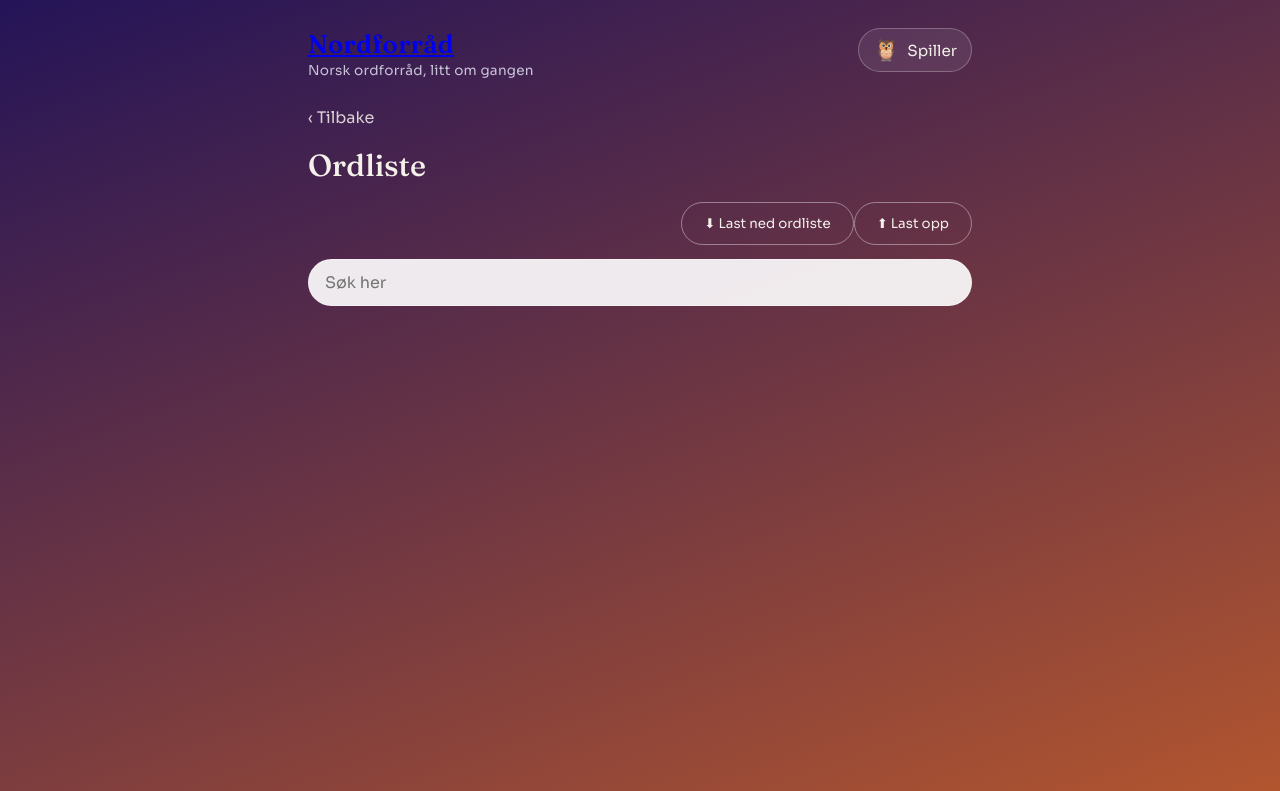
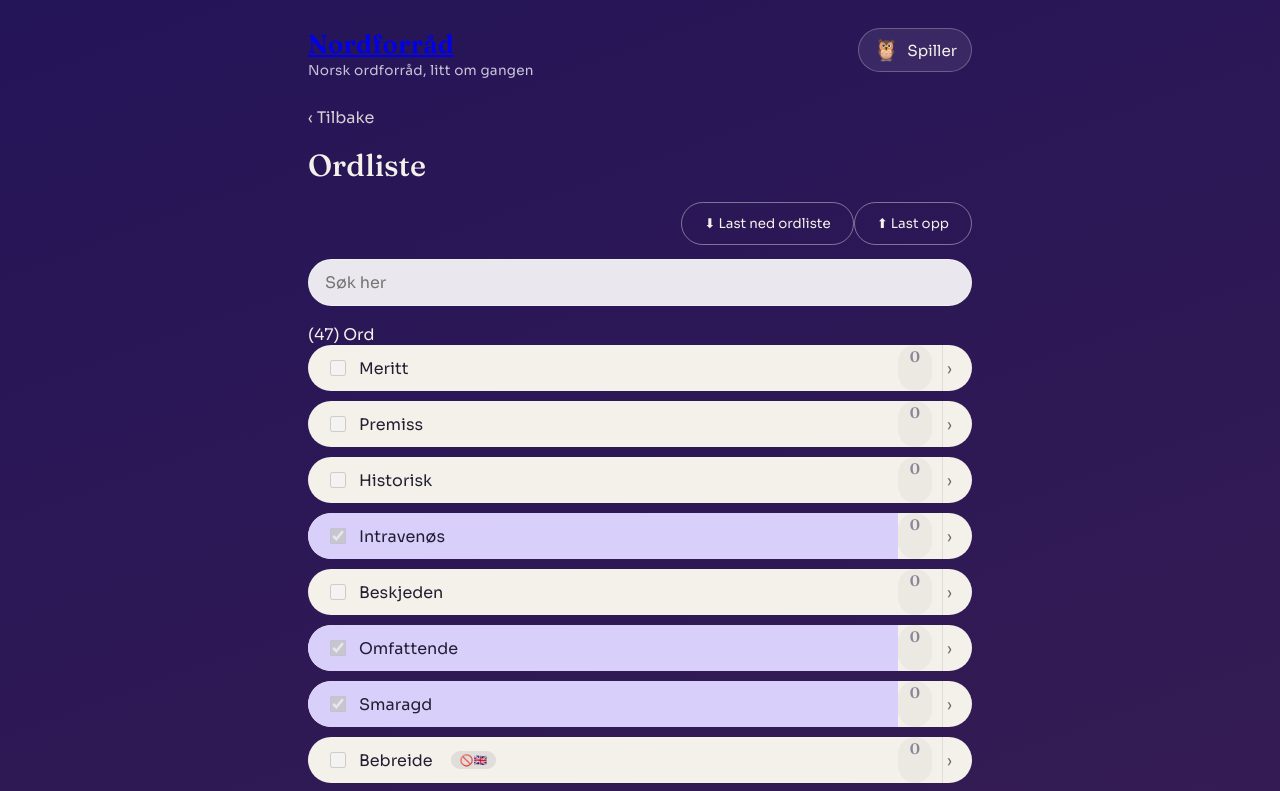
Before and after one commit to bobauser/nordforraad, a Next.js app: page /pages/word-list in a window 1280 px wide. Shown: the top 791 px of the page. Built offline with nearby package versions, Linux system fonts and the light colour scheme.

Commit message:
Wordlist is displayed
eligeable utils added

```diff
--- a/app/components/words/wordcomponents.tsx
+++ b/app/components/words/wordcomponents.tsx
@@ -1,23 +1,41 @@
 import { Word } from "@/app/types/word";
+import { scoreColorClass } from "@/app/utils/eligeable";
+import { WordAndExtraData } from "@/app/types/word";
 
-type WordAndExtraData {
-    worddata: Word;
-    eligeble
+type WordRowProps = {
+    data: WordAndExtraData;
 }
 
-export function WordRow() {
-    const missingEnglishTag = (eligible && !(w.engelsk && w.engelsk.trim())) ? `<span class="word-tag">🚫🇬🇧</span>` : '';
-    const clasnm = 'word-row' + (w.weekly && eligible ? ' selected' : '') + (eligible ? '' : ' ineligible');
+export function WordRow({data}: WordRowProps) {
+    let _word = data.worddata
+    const hasDefinition = _word.standard && _word.akademisk ? true : false //hvis ord har standard og akademisk beskrivelse, OK.
+    const missingEnglishTag =
+    (hasDefinition && !(_word.engelsk && _word.engelsk.trim())) ? (<span className="word-tag">🚫🇬🇧</span>) : null;
+
+    const className =
+    "word-row" +
+    (data.weekly && hasDefinition ? " selected" : "") +
+    (hasDefinition ? "" : " ineligible");
+    // ineligeble is the classname for a word not having a definition
 
     return (
-        <div className="word-row">
-            <label class="check-area">
-                <input type="checkbox" ${w.weekly && eligible ? 'checked' : ''} ${eligible ? '' : 'disabled'} data-id="${w.id}">
-                <span class="ord-text">${w.ord}</span>
-                ${missingEnglishTag}
-            </label>
-            <span class="score-badge ${scoreColorClass(w)}">${w.attempts ? w.score : 0}</span>
-            <div class="detail-area" data-detail="${w.id}">›</div>
-        </div>
-        )
+    <div className={className}>
+      <label className="check-area">
+        <input
+          type="checkbox"
+          defaultChecked={data.weekly && hasDefinition}
+          disabled={hasDefinition}
+        //   data-id={data.id}
+        />
+        <span className="ord-text">{_word.ord}</span>
+        {missingEnglishTag}
+      </label>
+      <span className={`score-badge ${scoreColorClass(_word)}`}>
+        {_word.attempts ? _word.score : 0}
+      </span>
+      <div className="detail-area" data-detail={_word.id}>
+        ›
+      </div>
+    </div>
+  );
 }
--- a/app/pages/word-list/page.tsx
+++ b/app/pages/word-list/page.tsx
@@ -1,10 +1,36 @@
 "use client";
 import { useState, useEffect } from "react";
-import { Word } from "@/app/types/word";
+import { Word, WordAndExtraData } from "@/app/types/word";
+import { WordRow } from "@/app/components/words/wordcomponents";
 
 export default function WordList() {
+    const [rawDataList, setRawDataList] = useState<Word[]>([]);
     const [wordsList, setWordsList] = useState<Word[]>([]);
-    let doOneTime = 0
+    const [nonDefinedList, setNonDefinedList] = useState<Word[]>([]);
+    let fetchOneTime = 0
+    let filterOneTime = 0
+
+    function addRandomVals(word: Word): WordAndExtraData {
+        let newWordData: WordAndExtraData = {
+            worddata: word,
+            // eligible: false,
+//TODO: REmove above ^^
+            weekly: false,
+        }
+        // TODO: fix class above with the cleaner, easier2read version: eligible: Math.random() > 0.5, weekly: Math.random() > 0.5,
+        let randomVals = Math.random();
+        // newWordData.eligible = randomVals > 0.5 ? true : false
+//TODO: REmove above ^^
+        randomVals = Math.random();
+        newWordData.weekly = randomVals > 0.5 ? true : false
+        return newWordData
+    }
+
+    function filterNonDefininedWords() {
+        const unfilteredwords: Word[] = rawDataList.filter(w => !w.standard && !w.akademisk) // ordet skal mangle standard og akademisk, slik at ordet gis status udefinert
+        setWordsList(rawDataList.filter(w => w.standard && w.akademisk))
+        setNonDefinedList(unfilteredwords)
+    }
 
     useEffect(() => {
         async function fetchallwords() {
@@ -12,8 +38,18 @@ export default function WordList() {
                 const res = await fetch(`/api/all-words`);
                 const data = await res.json();
                 // setWordsList(data)
-                console.log("YUS, hentet data")
-                console.log(data)
+                // console.log(wordsList)
+                // console.log(wordsList.length)
+                // console.log(wordsList.lastIndexOf)
+                // console.log(wordsList.entries)
+                // console.log("YUS, hentet data")
+                // console.log(data)
+                setRawDataList(data.wordList) //Denne skal OVERSKRIVE all dataen i useStaten.
+                // console.log("wordlist should be updated")
+                /**Liten TUT for detta:
+                 * Dette ville vært syntaxfeil: setWordsList[data]
+                 * Dette legger til ord i useState: setWordsList(prev => [...prev, nyttOrd])
+                 * Dette kan brukes til filtrering: setWordsList(prev => prev.filter(w => w.id !== id)) */
             } catch (err) {
                 console.error("Kunne ikke hente ord:", err);
             }
@@ -31,12 +67,40 @@ export default function WordList() {
                 console.error("Uku leleh")
             }
         }
-        if (doOneTime == 0) {
+        if (fetchOneTime == 0) {
             fetchallwords()
             getProfile()
-            doOneTime = 1
+            fetchOneTime = 1
         }
+        setTimeout(() => {
+            console.log("AFTER 5 seconds")
+            console.log(wordsList)
+            console.log(wordsList.length)
+            console.log(wordsList.lastIndexOf)
+            console.log(wordsList.entries)
+        }, 5000)
     }, [])
+
+    useEffect(() => {
+        console.log("raw wordsList endret seg:", wordsList.length, wordsList);
+
+        // if (filterOneTime === 0 && (wordsList.length > 1 && nonDefinedList.length < 1)) {
+        //     filterNonDefininedWords()
+        //     filterOneTime = 1
+        // }
+        // if (filterOneTime == 0) {
+        //     filterNonDefininedWords()
+        //     filterOneTime = 1
+        // }
+        filterNonDefininedWords()
+    }, [rawDataList]); // checks everytime wordslist updates. From wordslist = empty, to when it gets all data, and when filtered data is added (at max 3 times, to avoid inifinite loop, add if statement that checks that wordslist is not empty, nonfiltered is)
+
+    useEffect(() => {
+        console.log("ord uten definisjon her: ")
+        console.log(nonDefinedList)
+        console.log("ord med definisjon her: ")
+        console.log(wordsList)
+    }, [nonDefinedList])
 
     return (
         //   <!-- ===================== ORDLISTE ===================== -->
@@ -51,9 +115,30 @@ export default function WordList() {
             </div>
             <input type="text" id="wordSearch" placeholder="Søk her"></input>
             <div id="wordRows">
-                {/* {wordsList.forEach(element in wordsList) {
+                {wordsList.length < 1 && nonDefinedList.length < 1 && (
+                    <div className="w-8 h-8 border-4 border-gray-300 border-t-blue-600 rounded-full animate-spin" />
+                )}
+                {/* Vis innlastingstekst */}
+                {(wordsList.length < 1 && nonDefinedList.length < 1) ? (<p className="text-gray-600 text-sm">{"(steg 1 / 3) Laster inn ord ..."}</p>) :
+                (wordsList.length > 0 && nonDefinedList.length < 1) ? (<p className="text-gray-600 text-sm">{'(steg 2 / 3) Filtrerer ord...'}</p>) : (
+                    <>
+                    <span>{`(${wordsList.length}) Ord`}</span>
+                    {/* words with definition here --> */}
+                    {wordsList && wordsList.map((item, key) => (
+                        <WordRow key={key} data={addRandomVals(item)}/>
+                    ))}
 
-                }} */}
+                    {nonDefinedList.length > 0 && (<span>{"Ord uten definisjon (Kommer snart -->)"}</span>)}
+                    <span>{`(${nonDefinedList.length}) Ord uten definisjon`}</span>
+
+                    {/* words with no definition yet, here --> */}
+                    {nonDefinedList && nonDefinedList.length > 0 && nonDefinedList.map((item, key) => (
+                        <WordRow key={key} data={addRandomVals(item)}/>
+                    ))}
+                    </>
+                )
+                }
+
             </div>
             <div className="empty-note hidden" id="wordEmptyNote">Ingen ord matcher søket.</div>
         </div>
--- /dev/null
+++ b/app/utils/eligeable.ts
@@ -0,0 +1,14 @@
+import { Word } from "../types/word";
+
+// TODO: Make sure to fix this part too when the type 'Word' is fixed with updated data, the one below 2
+export function scoreColorClass(word: Word) {
+  if(!word.attempts) return 'neutral';
+  if(word.score < 0) return 'red';
+  if(word.score < 6) return 'orange';
+  return 'green';
+}
+// TODO: Fix below function aswell
+
+export function isQuizEligible(word: Word){
+  return !!(word.akademisk && word.akademisk.trim()) && !!(word.standard && word.standard.trim());
+}
--- a/public/ordlaeringordliste.json
+++ b/public/ordlaeringordliste.json
@@ -511,16 +511,6 @@
       "attempts": 0
     },
     {
-      "id": "stagnere",
-      "ord": "Stagnere",
-      "engelsk": "",
-      "akademisk": "",
-      "standard": "",
-      "score": 0,
-      "weekly": false,
-      "attempts": 0
-    },
-    {
       "id": "banal",
       "ord": "Banal",
       "engelsk": "",
@@ -721,16 +711,6 @@
       "attempts": 0
     },
     {
-      "id": "skansomt",
-      "ord": "skånsomt",
-      "engelsk": "",
-      "akademisk": "",
-      "standard": "",
-      "score": 0,
-      "weekly": false,
-      "attempts": 0
-    },
-    {
       "id": "passere-revy",
       "ord": "Passere revy",
       "engelsk": "",
@@ -1001,16 +981,6 @@
       "attempts": 0
     },
     {
-      "id": "bagateller",
-      "ord": "Bagateller",
-      "engelsk": "",
-      "akademisk": "",
-      "standard": "",
-      "score": 0,
-      "weekly": false,
-      "attempts": 0
-    },
-    {
       "id": "sigen",
       "ord": "Sigen",
       "engelsk": "",
@@ -1201,16 +1171,6 @@
       "attempts": 0
     },
     {
-      "id": "a-lire",
-      "ord": "Å lire",
-      "engelsk": "",
-      "akademisk": "",
-      "standard": "",
-      "score": 0,
-      "weekly": false,
-      "attempts": 0
-    },
-    {
       "id": "forskanet",
       "ord": "Forskånet",
       "engelsk": "",
@@ -1391,16 +1351,6 @@
       "attempts": 0
     },
     {
-      "id": "pretensi-st",
-      "ord": "Pretensiøst",
-      "engelsk": "",
-      "akademisk": "",
-      "standard": "",
-      "score": 0,
-      "weekly": false,
-      "attempts": 0
-    },
-    {
       "id": "konvensjonelle",
       "ord": "Konvensjonelle",
       "engelsk": "",
@@ -1411,16 +1361,6 @@
       "attempts": 0
     },
     {
-      "id": "banalt",
-      "ord": "Banalt",
-      "engelsk": "",
-      "akademisk": "",
-      "standard": "",
-      "score": 0,
-      "weekly": false,
-      "attempts": 0
-    },
-    {
       "id": "fragmentert",
       "ord": "Fragmentert",
       "engelsk": "",
@@ -1461,16 +1401,6 @@
       "attempts": 0
     },
     {
-      "id": "fornedre-seg",
-      "ord": "Fornedre seg",
-      "engelsk": "",
-      "akademisk": "",
-      "standard": "",
-      "score": 0,
-      "weekly": false,
-      "attempts": 0
-    },
-    {
       "id": "stimulerende",
       "ord": "Stimulerende",
       "engelsk": "",
@@ -1803,16 +1733,6 @@
     {
       "id": "rager",
       "ord": "Rager",
-      "engelsk": "",
-      "akademisk": "",
-      "standard": "",
-      "score": 0,
-      "weekly": false,
-      "attempts": 0
-    },
-    {
-      "id": "meritter",
-      "ord": "Meritter",
       "engelsk": "",
       "akademisk": "",
       "standard": "",
```
Also changed, not shown: app/types/word.ts (+9 -1 lines).
